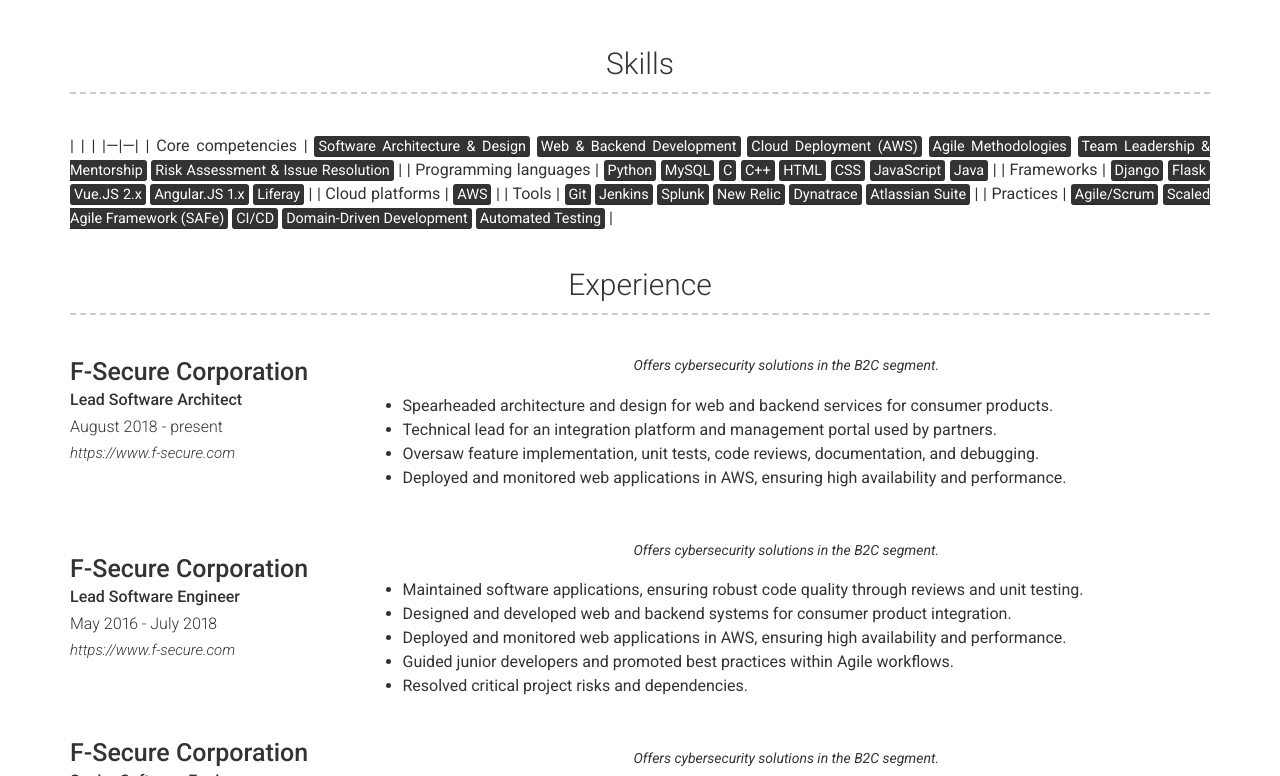
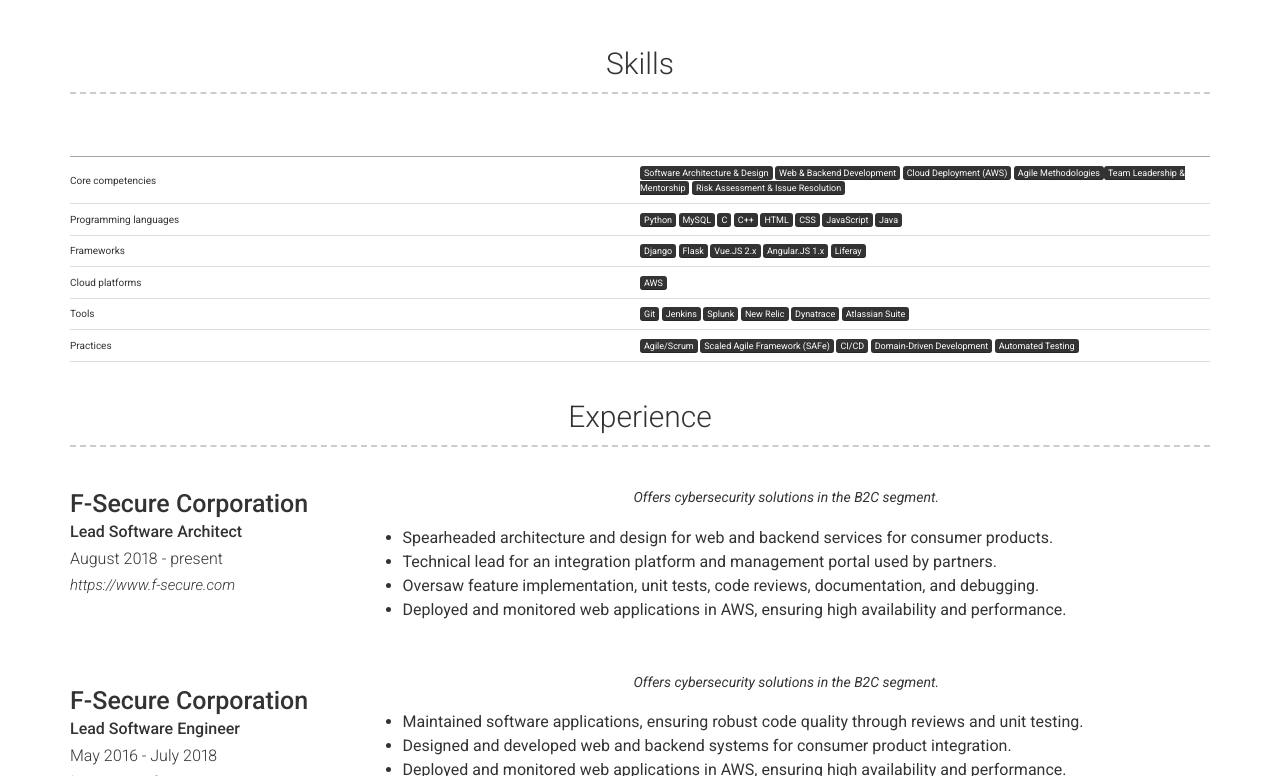
Before and after one commit to fatinruzanna/fatinruzanna.github.io, a Jekyll site: the page built from index.md, in a window 1280 px wide and 900 px high, scrolled down 359 px, cut to the strip 124-900 px from the top of the window. Built offline with Jekyll 4.4.1, drawn with Linux system fonts in a browser that asks for light colours; nearby versions of some CDN libraries; part of the change alters nothing that is shown.

Commit message:
Fix layout for skills

```diff
--- a/_config.yml
+++ b/_config.yml
@@ -58,39 +58,14 @@ content:
   - title: Skills
     layout: text
     content: | # this will include new lines to allow paragraphs
-      |   |   |
-      |---|---|
-      | Core competencies | <mark>Software Architecture & Design</mark>
-        <mark>Web & Backend Development</mark>
-        <mark>Cloud Deployment (AWS)</mark>
-        <mark>Agile Methodologies</mark>
-        <mark>Team Leadership & Mentorship</mark>
-        <mark>Risk Assessment & Issue Resolution</mark> |
-      | Programming languages | <mark>Python</mark>
-        <mark>MySQL</mark>
-        <mark>C</mark>
-        <mark>C++</mark>
-        <mark>HTML</mark>
-        <mark>CSS</mark>
-        <mark>JavaScript</mark>
-        <mark>Java</mark> |
-      | Frameworks | <mark>Django</mark>
-        <mark>Flask</mark>
-        <mark>Vue.JS 2.x</mark>
-        <mark>Angular.JS 1.x</mark>
-        <mark>Liferay</mark> |
+      | <!-- -->    | <!-- -->    |
+      |-------------|-------------|
+      | Core competencies | <mark>Software Architecture & Design</mark> <mark>Web & Backend Development</mark> <mark>Cloud Deployment (AWS)</mark> <mark>Agile Methodologies</mark><mark>Team Leadership & Mentorship</mark> <mark>Risk Assessment & Issue Resolution</mark> |
+      | Programming languages | <mark>Python</mark> <mark>MySQL</mark> <mark>C</mark> <mark>C++</mark> <mark>HTML</mark> <mark>CSS</mark> <mark>JavaScript</mark> <mark>Java</mark> |
+      | Frameworks | <mark>Django</mark> <mark>Flask</mark> <mark>Vue.JS 2.x</mark> <mark>Angular.JS 1.x</mark> <mark>Liferay</mark> |
       | Cloud platforms | <mark>AWS</mark> |
-      | Tools | <mark>Git</mark>
-        <mark>Jenkins</mark>
-        <mark>Splunk</mark>
-        <mark>New Relic</mark>
-        <mark>Dynatrace</mark>
-        <mark>Atlassian Suite</mark> |
-      | Practices | <mark>Agile/Scrum</mark>
-        <mark>Scaled Agile Framework (SAFe)</mark>
-        <mark>CI/CD</mark>
-        <mark>Domain-Driven Development</mark>
-        <mark>Automated Testing</mark> |
+      | Tools | <mark>Git</mark> <mark>Jenkins</mark> <mark>Splunk</mark> <mark>New Relic</mark> <mark>Dynatrace</mark> <mark>Atlassian Suite</mark> |
+      | Practices | <mark>Agile/Scrum</mark> <mark>Scaled Agile Framework (SAFe)</mark> <mark>CI/CD</mark> <mark>Domain-Driven Development</mark> <mark>Automated Testing</mark> |
 
   - title: Experience
     layout: list
```
